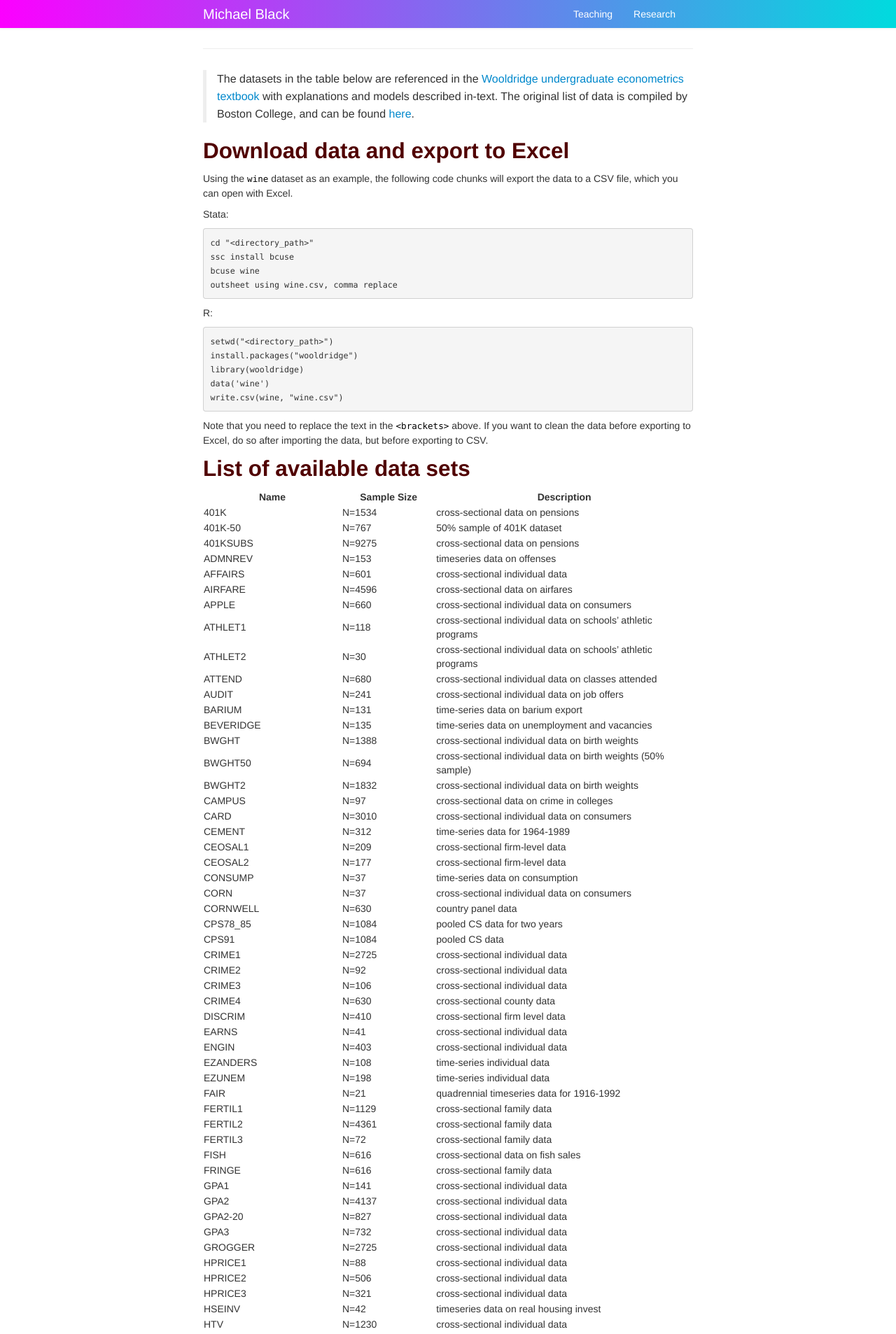
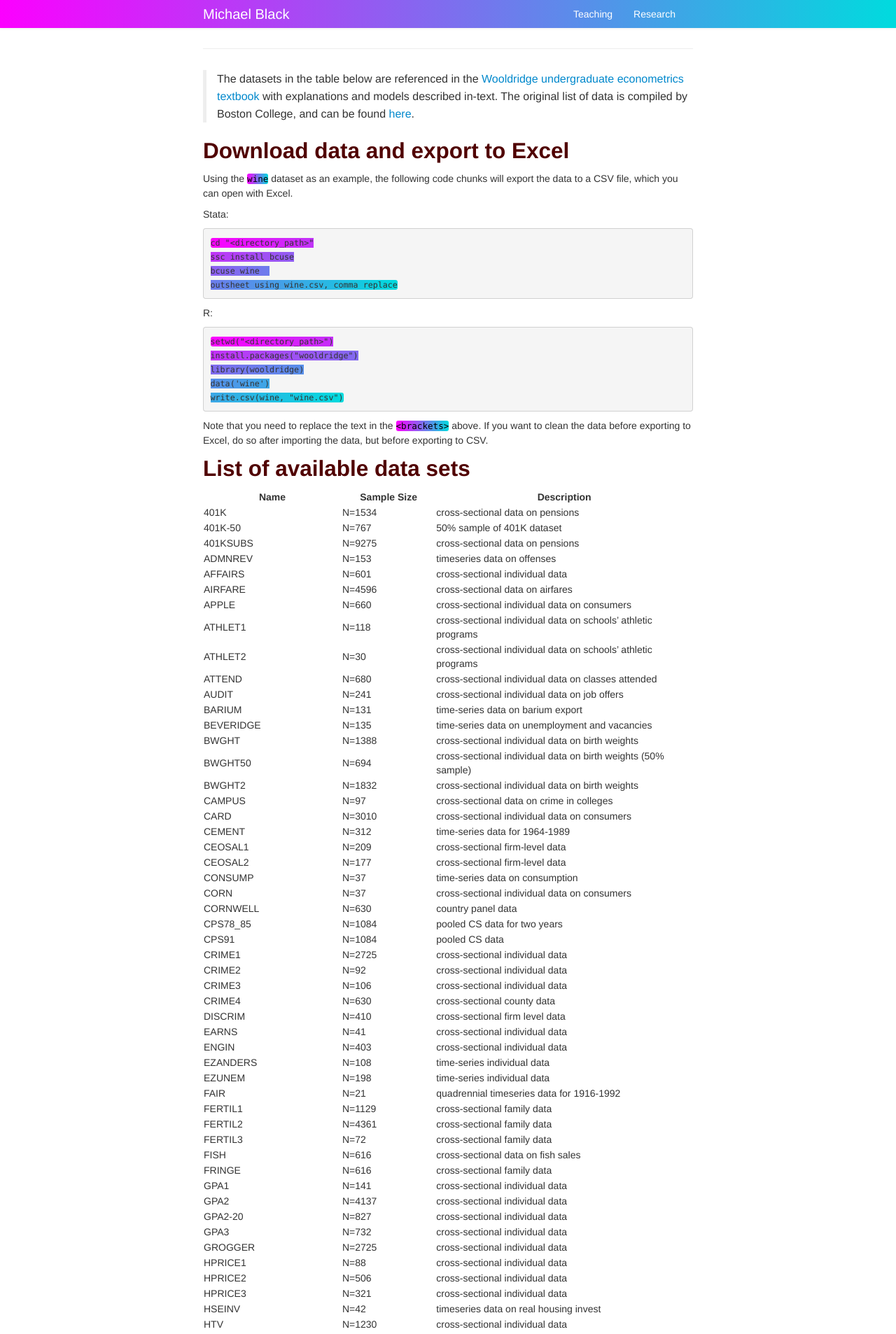
Before and after one commit to michael-black/michael-black.github.io, a Jekyll site: the page built from pages/Wooldridge-Data.md, in a window 1280 px wide. Shown: the top 1906 px of the page at 70% size. Built offline with Jekyll 4.4.1, drawn with Linux system fonts in a browser that asks for light colours; our own code applies the rules of GitHub Pages for plain Markdown files.

```diff
--- a/assets/themes/twitter/css/my_custom_css.css
+++ b/assets/themes/twitter/css/my_custom_css.css
@@ -3,6 +3,12 @@ code {
   font-size: 90%;
   color: black;
   background-color: white;
+  background-image:-moz-linear-gradient(left, #fc00ff, #00dbde);
+  background-image:-webkit-gradient(linear, 0 0, 0 100%, from(#fc00ff), to(#00dbde));
+  background-image:-webkit-linear-gradient(left, #fc00ff, #00dbde);
+  background-image:-o-linear-gradient(left, #fc00ff, #00dbde);
+  background-image:linear-gradient(to right, #fc00ff, #00dbde);
+  background-repeat:repeat-x;filter:progid:DXImageTransform.Microsoft.gradient(startColorstr='#707373', endColorstr='#707373', GradientType=0);
   border: 0px solid white;
 }
 
```
